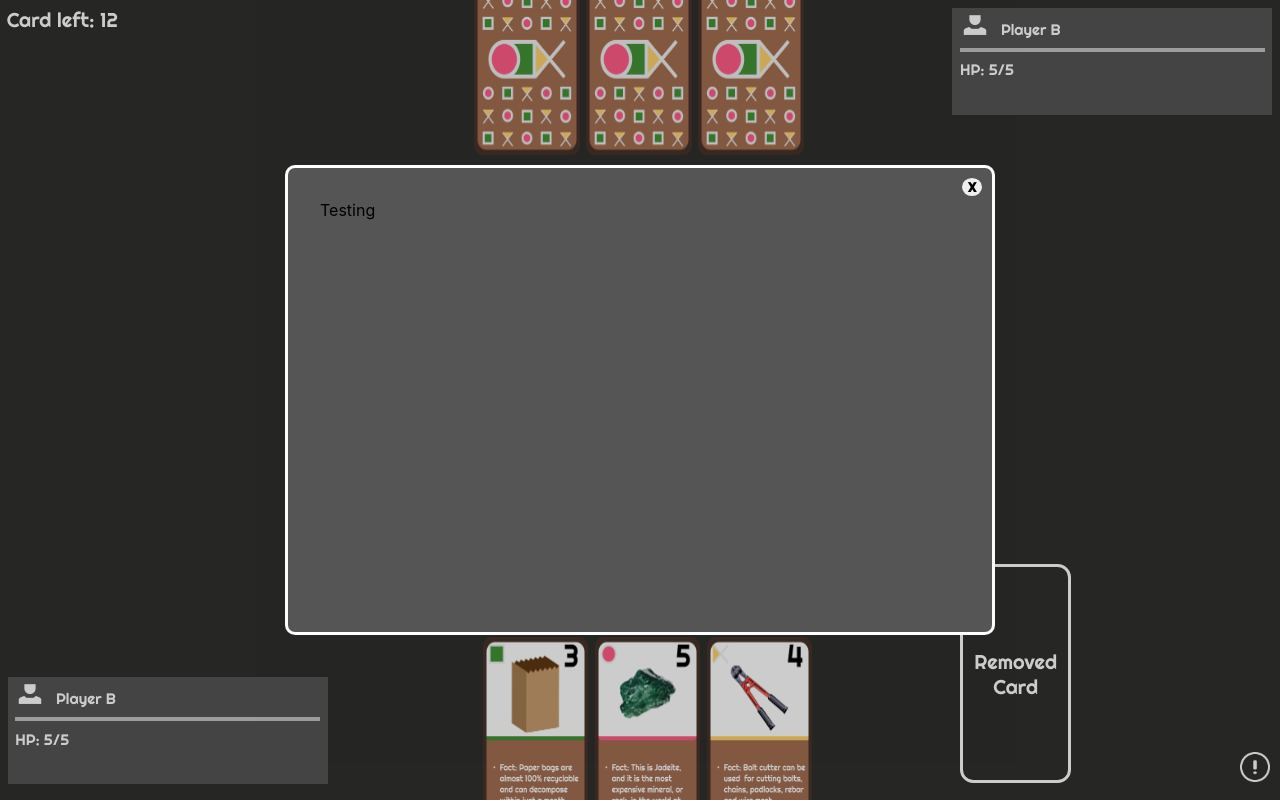
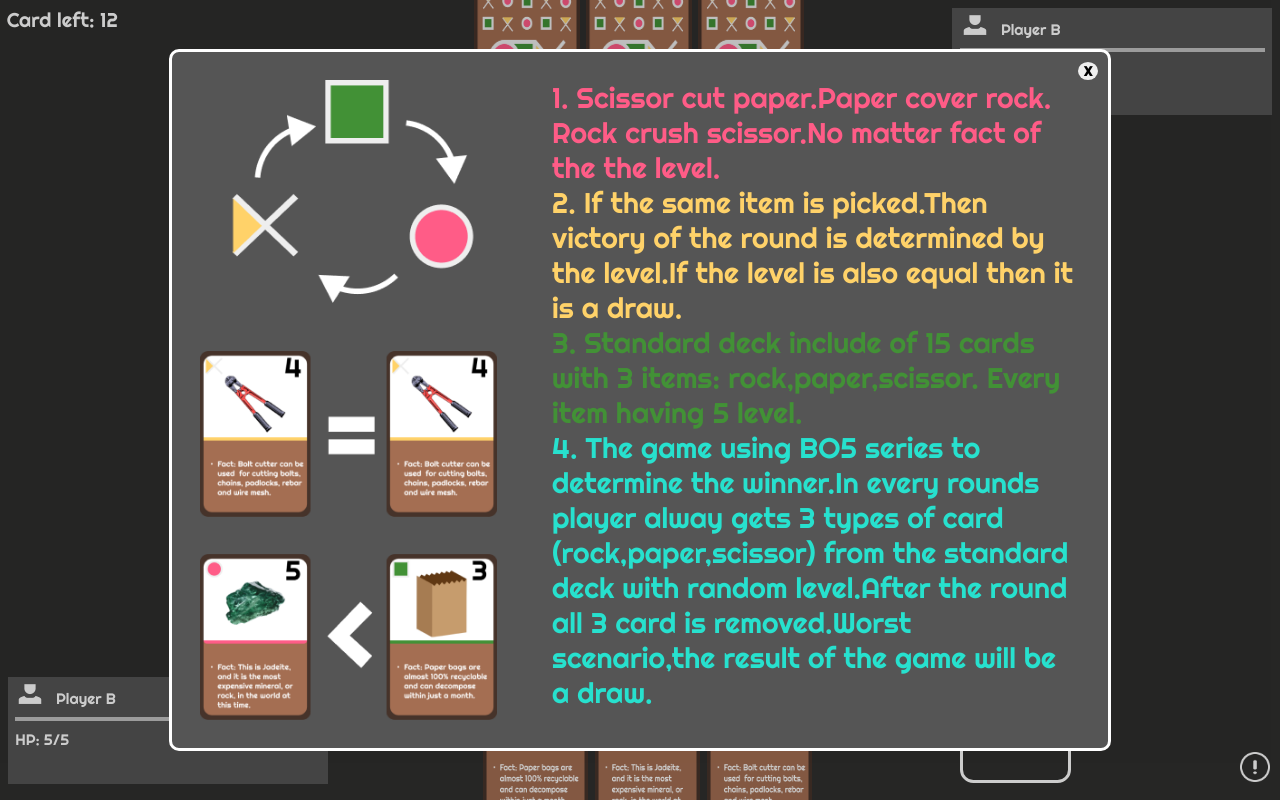
Before and after one commit to longdh210/nft-game-uit, a React (Create React App) app: page /play in a window 1280 px wide. Both pictures are taken after a click on the picture 1255 px from the left and 767 px from the top of the page. Built offline with nearby package versions, Linux system fonts and the light colour scheme.

Commit message:
[UPDATE]temp

```diff
--- a/src/components/tutorial.js
+++ b/src/components/tutorial.js
@@ -1,5 +1,6 @@
 import React from 'react'
 import '../styles/tutorialDialog.css'
+import Tutorial from '../assets/tutorial1.png'
 
 function TutorialDialog (props) {
   return (props.trigger)?(
@@ -8,7 +9,23 @@ function TutorialDialog (props) {
         <button className='close-btn' onClick={()=>props.setTrigger(false)}>
           X
         </button>
-        {props.children}
+       <div className='tutorialLayout1'>
+        <img src={Tutorial} alt={'Tutorial Image'} className={'tutorialImage'}></img>
+       </div>
+       <div className='tutorialLayout2'>
+         <div className='tutorialText' style={{'color':'#FF5C87'}}>
+         1. Scissor cut paper.Paper cover rock. Rock crush scissor.No matter fact of the the level.
+         </div>
+         <div className='tutorialText' style={{'color':'#FFD269'}}>
+         2. If the same item is picked.Then victory of the round is determined by the level.If the level is also equal then it is a draw.
+         </div>
+         <div className='tutorialText' style={{'color':'#429136'}}>
+         3. Standard deck include of 15 cards with 3 items: rock,paper,scissor. Every item having 5 level.
+         </div>
+         <div className='tutorialText' style={{'color':'#27E1CE'}}>
+         4. The game using BO5 series to determine the winner.In every rounds player alway gets 3 types of card (rock,paper,scissor) from the standard deck with random level.After the round all 3 card is removed.Worst scenario,the result of the game will be a draw.
+         </div>
+       </div>
       </div>
     </div>
   ):'';
--- a/src/styles/tutorialDialog.css
+++ b/src/styles/tutorialDialog.css
@@ -4,7 +4,6 @@
     left    : 0;
     width   : 100%;
     height  : 100vh;
-
     background-color: rgba(0, 0, 0, 0.2);
     display         : flex;
     justify-content : center;
@@ -12,53 +11,132 @@
 }
 
 .popup-inner {
-    border:solid;
-    border-width: 3px;
-    border-color: #fff;
+    border          : solid;
+    border-width    : 3px;
+    border-color    : #fff;
     border-radius   : 10px;
     position        : relative;
-    padding         : 32px;
+    padding         : 28px;
     width           : 100%;
-    height: 50vh;
-    max-width       : 640px;
+    height          : 80vh;
+    max-width       : 880px;
     background-color: #555555;
+    display         : flex;
+    flex-direction  : row;
 
 }
 
 .popup-inner .close-btn {
-    border: none;
+    border       : none;
     border-radius: 60%;
-    position: absolute;
-    top     : 10px;
-    right   : 10px;
-    font-family: Righteous;
+    position     : absolute;
+    top          : 10px;
+    right        : 10px;
+    font-family  : Righteous;
 
     font-weight: bold;
 
 }
 
-.titleText{
+.titleText {
 
-    color:#FFD269;
-    margin:0;
-    font-size: x-large;
+    color      : #FFD269;
+    margin     : 0;
+    font-size  : x-large;
     font-family: Righteous;
     font-style : normal;
     font-weight: normal;
 }
 
-.contentText{
-    color:white;
-    margin:0;
-    font-size: large;
+.contentText {
+    color      : white;
+    margin     : 0;
+    font-size  : large;
     font-family: Righteous;
     font-style : normal;
     font-weight: normal;
 }
 
-.link{
-    color:#FFD269;
+.link {
+    color: #FFD269;
 }
-.link:hover{
-    color:#FF5C87;
+
+.link:hover {
+    color: #FF5C87;
 }
+
+.tutorialLayout1 {
+    width: 40%;
+    justify-items: center;
+    justify-content: center;
+}
+
+.tutorialImage {
+    max-width : 100%;
+    max-height: 100%;
+
+}
+
+.tutorialLayout2 {
+    width           : 60%;
+
+    display: flex;
+    flex-direction: column;
+
+
+}
+.tutorialText
+{
+    color: #ffffff;
+    font-family: Righteous;
+    font-style : normal;
+    font-size: 25px;
+    font-weight: normal;
+
+}
+@media screen and (max-width: 569px) {
+    .tutorialText {
+      font-size: 14px;
+    }
+  }
+
+
+  @media screen and (min-width: 570px) and (max-width:735px) {
+    .tutorialText {
+      font-size: 17px;
+    }
+  }
+
+  @media screen and (min-width: 735px) and (max-width:811px) {
+    .tutorialText {
+      font-size: 19px;
+    }
+  }
+
+  @media screen and (min-width: 811px) and (max-width:850px) {
+    .tutorialText {
+      font-size: 19px;
+    }
+  }
+  @media screen and (min-width: 851px) and (max-width:1239px) {
+    .tutorialText {
+      font-size: 25px;
+    }
+  }
+
+  @media screen and (min-height: 600px) and (max-height:767px) {
+    .tutorialText {
+      font-size: 23.5px;
+    }
+  }
+
+  @media screen and (min-height: 768px) and (max-height:1020px) {
+    .tutorialText {
+      font-size: 28.5px;
+    }
+  }
+  @media screen and (min-height: 1024px) and (max-height:1367px) {
+    .tutorialText {
+      font-size: 33.5px;
+    }
+  }
```
Also changed, not shown: src/assets/tutorial.png (added), src/assets/tutorial1.png (added).
